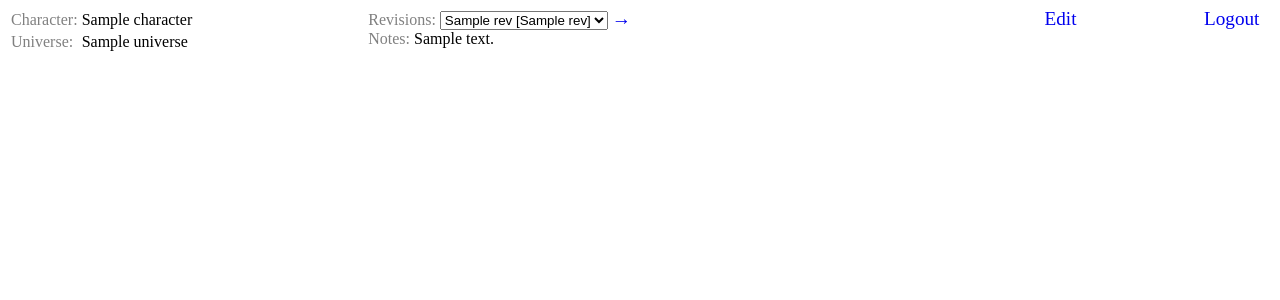
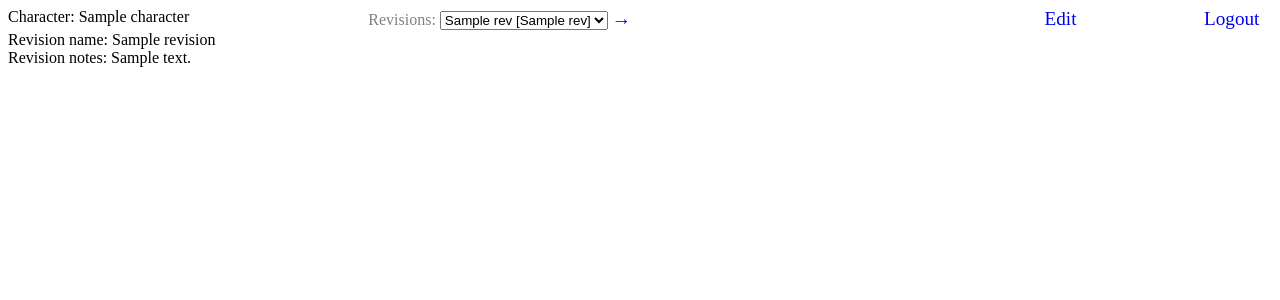
Before and after one commit to xiphux/personae, a Django app: template templates/characters/basesheet.html in a window 1280 px wide. Shown: the top 300 px of the page. Run offline with Django 3.2, Linux system fonts and the light colour scheme; the template is opened without the code that fills it: most values are stand-ins (such as "Sample title", 1, 10 or a date in 2020).

Commit message:
Move revision name/notes out of floating header

```diff
--- a/media/characters/css/basesheet.css
+++ b/media/characters/css/basesheet.css
@@ -49,12 +49,6 @@ div#revisions {
 	padding-right: 10px;
 }
 
-div#revisionnotes {
-	float: left;
-	padding-left: 10px;
-	width: 69%;
-}
-
 div#actions {
 	width: 17%;
 	float: left;
--- a/settings.py
+++ b/settings.py
@@ -81,4 +81,4 @@ INSTALLED_APPS = (
     'personae.characters',
 )
 
-CACHE_BACKEND = 'file:///tmp/django'
+CACHE_BACKEND = 'dummy://'
--- a/templates/characters/basesheet.html
+++ b/templates/characters/basesheet.html
@@ -79,19 +79,7 @@
 
     <div id="charinfo">
 
-      <table>
-
-        <tr>
-          <td class="label">Character:</td>
-          <td>{{ character.name }}</td>
-        </tr>
-
-        <tr>
-          <td class="label">Universe:</td>
-          <td>{{ character.universe }}</td>
-        </tr>
-
-      </table>
+      Character: {{ character.name }}
 
     </div>
 
@@ -114,7 +102,7 @@
 	    {% endif %}
             <select name="revision" onchange="form.submit()">
               {% for rev in revision_list %}
-                <option value="{{ rev.revision }}" {% ifequal rev revision %}selected{% endifequal %}>{{ rev }}{% if rev.name %} [{{rev.name}}]{% endif %}</option>
+                <option value="{{ rev.revision }}" {% ifequal rev revision %}selected{% endifequal %}>{{ rev }}{% ifnotequal rev revision %}{% if rev.name %} [{{rev.name}}]{% endif %}{% endifnotequal %}</option>
               {% endfor %}
             </select>
 	    {% if nextrevision %}
@@ -145,16 +133,18 @@
 
     </div>
 
-    <div id="revisionnotes">
-
-      {% if revision.notes %}
-        <span class="label">Notes:</span> {{ revision.notes|linebreaksbr }}
-      {% endif %}
-
-    </div>
-
     <div class="clear sectionheader">&nbsp;</div>
 
+  </div>
+
+  <div id="revisioninfo">
+    <div>
+      Revision name: {% if revision.name %}{{ revision.name }}{% else %}None{% endif %}
+    </div>
+    <div>
+      Revision notes: {% if revision.notes %}{{ revision.notes|linebreaksbr }}{% else %}None{% endif %}
+    </div>
+    <div class="sectionheader">&nbsp;</div>
   </div>
 
 
```
